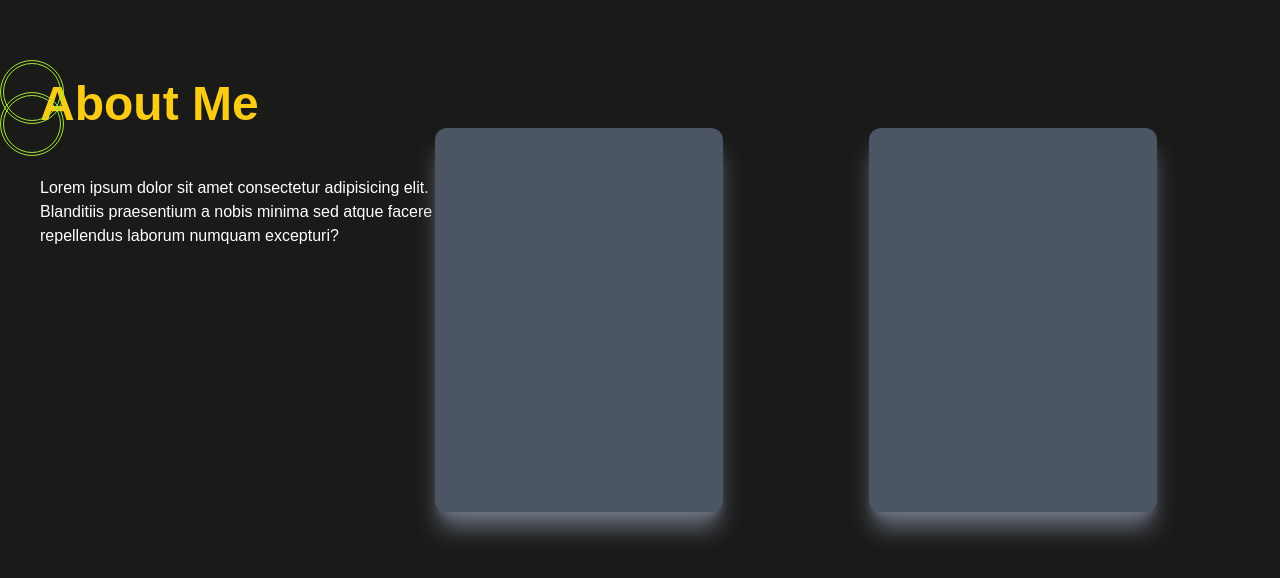
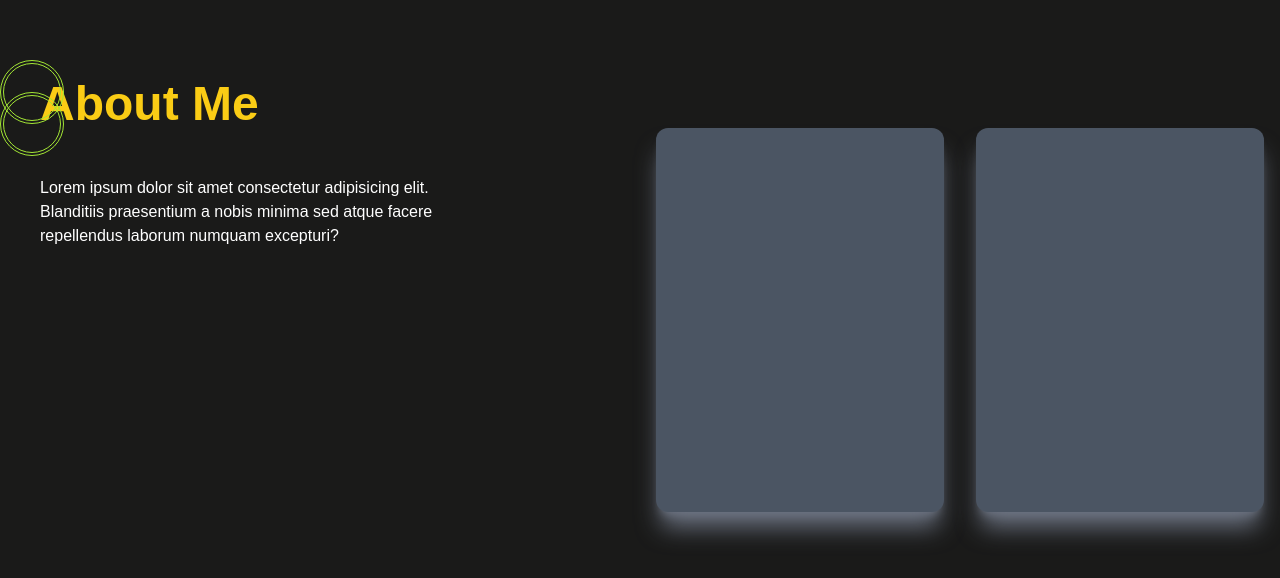
Before and after one commit to Hanssbr/my-portofolio, a website: page index.html in a window 1280 px wide. Shown: the part 852-1430 px from the top of the page. Drawn offline with Linux system fonts and the light colour scheme.

Commit message:
Menambah card

```diff
--- a/index.html
+++ b/index.html
@@ -42,10 +42,12 @@
         <div class="oval rounded-full w-16 h-16 border-lime-400 border-double border-4 absolute top-[57rem] left-[0rem]"></div>
         <div class="oval rounded-full w-16 h-16 border-lime-400 border-double border-4 absolute top-[59rem] right-[76rem]"></div>
       </div>
-      <div class="about-explain grid grid-cols-3 gap-6">
+      <div class="about-explain grid grid-cols-2 gap-0">
         <p class="small-title text-white font-poppins pt-2 m-10 w-[25rem] inline-block">Lorem ipsum dolor sit amet consectetur adipisicing elit. Blanditiis praesentium a nobis minima sed atque facere repellendus laborum numquam excepturi?</p>
-        <div class="about-card h-96 w-72 bg-gray-600 shadow-xl shadow-gray-500 rounded-xl"></div>
-        <div class="about-card h-96 w-72 bg-gray-600 shadow-xl shadow-gray-500 rounded-xl"></div>
+        <div class="card flex justify-around">
+          <div class="about-card h-96 w-72 bg-gray-600 shadow-xl shadow-gray-500 rounded-xl"></div>
+          <div class="about-card h-96 w-72 bg-gray-600 shadow-xl shadow-gray-500 rounded-xl"></div>
+        </div>
       </div>
       <br><br><br><br><br><br>
     </section>
```
Also changed, not shown: output.css.
